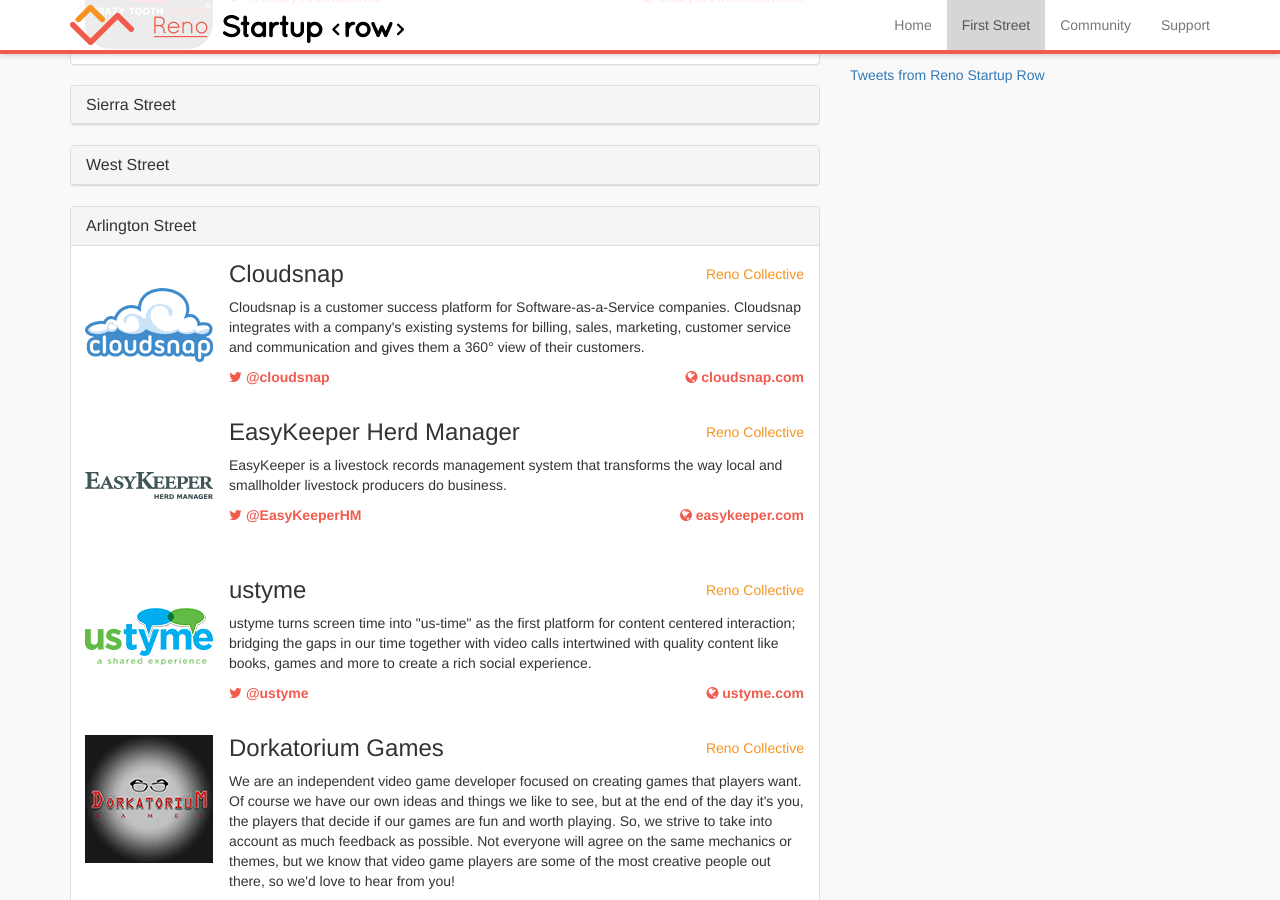
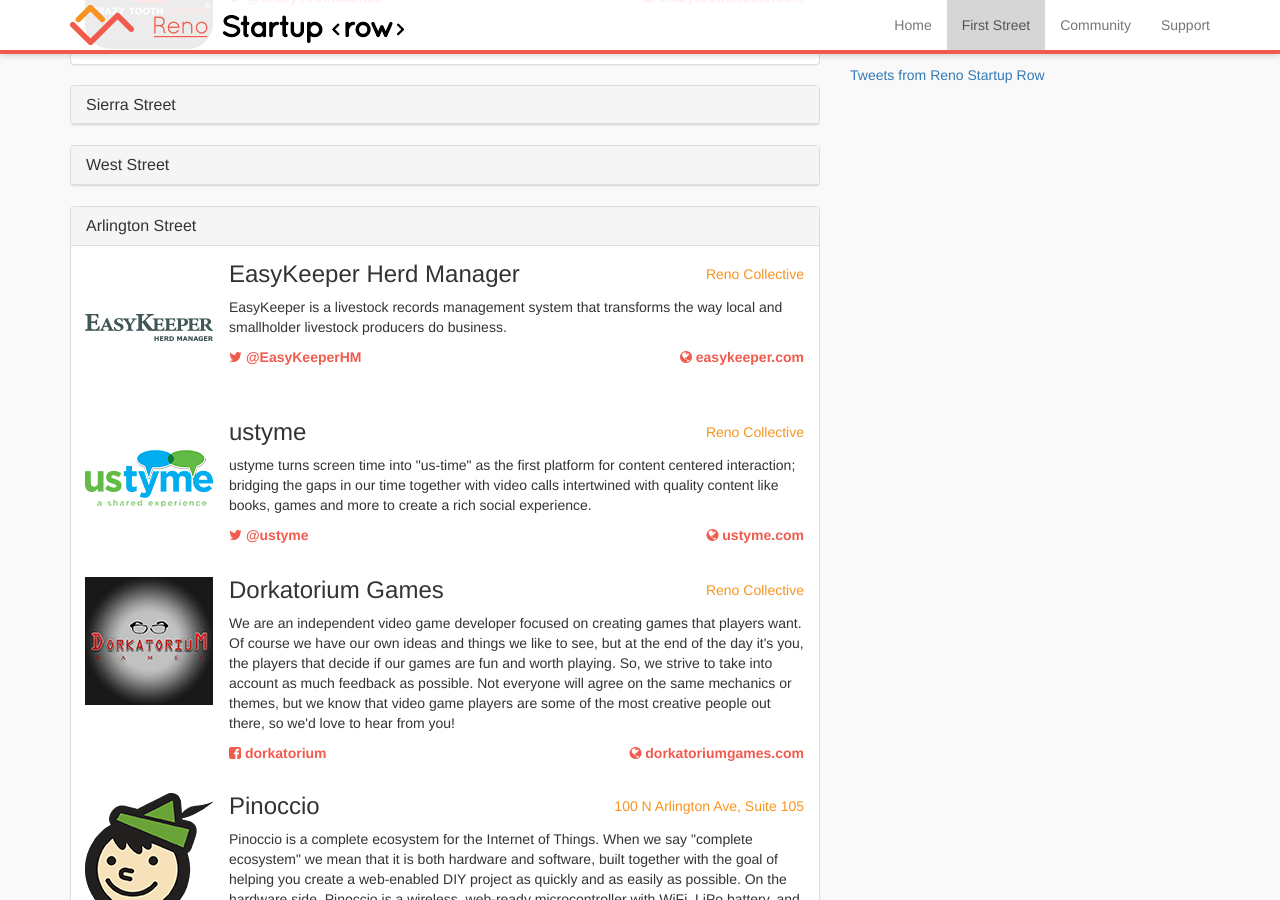
Before and after one commit to startuprow/startuprow.github.io, a Jekyll site: the page built from index.html, in a window 1280 px wide and 900 px high, scrolled down 1657 px. Built offline with Jekyll 4.4.1, drawn with Linux system fonts in a browser that asks for light colours; nearby versions of some CDN libraries; Markdown is read by kramdown in place of the engine named in the settings; comment, search, counter and statistics services are not loaded.

Commit message:
removed cloudsnap

```diff
--- a/index.html
+++ b/index.html
@@ -77,17 +77,6 @@
 <div class="panel panel-default">
   <div class="panel-heading">
     <h3 class="panel-title">Arlington Street</h3>
-  </div>
-
-  <div class="panel-body company-profile">
-    <div class="company-logo">
-      <img src="/img/logo/cloudsnap.png">
-    </div>
-    <span class="contact address pull-right">Reno Collective</span>
-    <h3>Cloudsnap</h3>
-    <p>Cloudsnap is a customer success platform for Software-as-a-Service companies. Cloudsnap integrates with a company's existing systems for billing, sales, marketing, customer service and communication and gives them a 360° view of their customers.</p>
-    <span class="contact twitter"><a href="http://twitter.com/cloudsnap"><i class="fa fa-twitter"></i> @cloudsnap</a></span>
-    <span class="contact website pull-right"><a href="http://cloudsnap.com"><i class="fa fa-globe"></i> cloudsnap.com</a></span>
   </div>
 
   <div class="panel-body company-profile">
```
